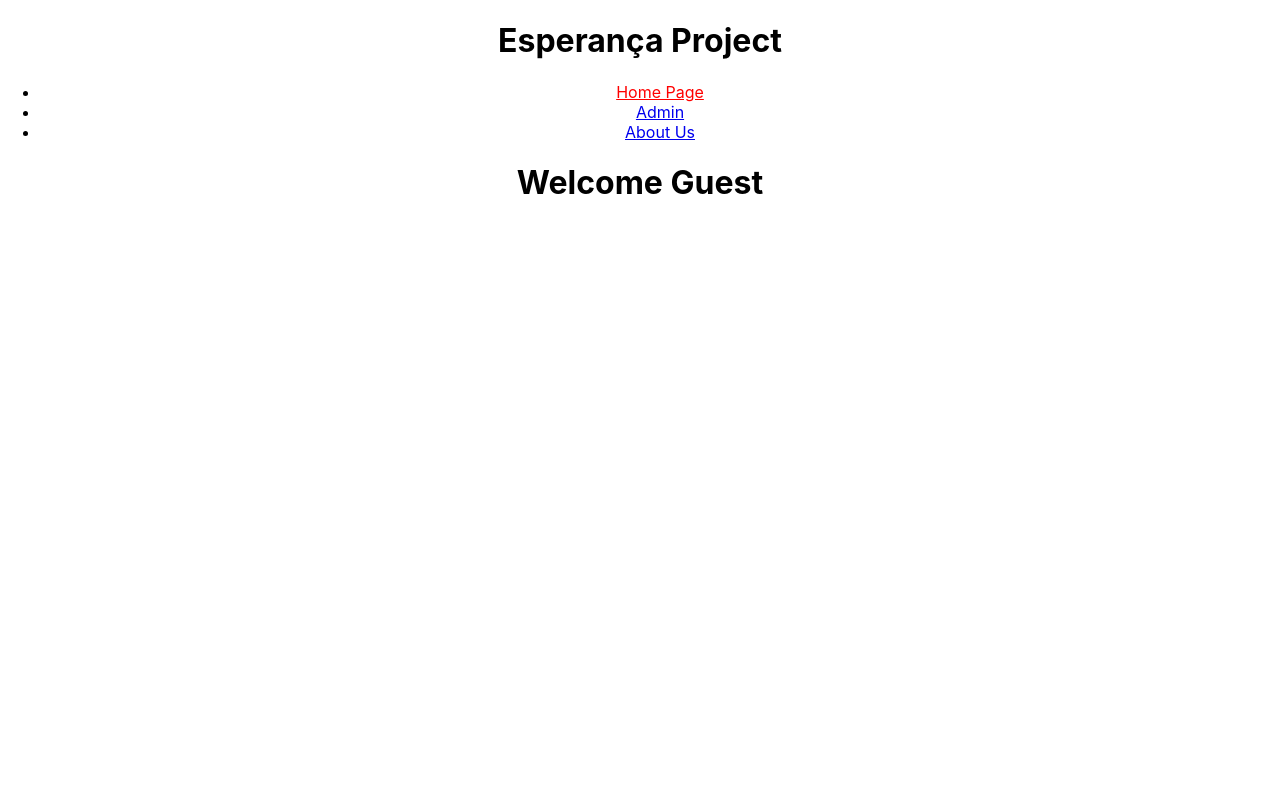
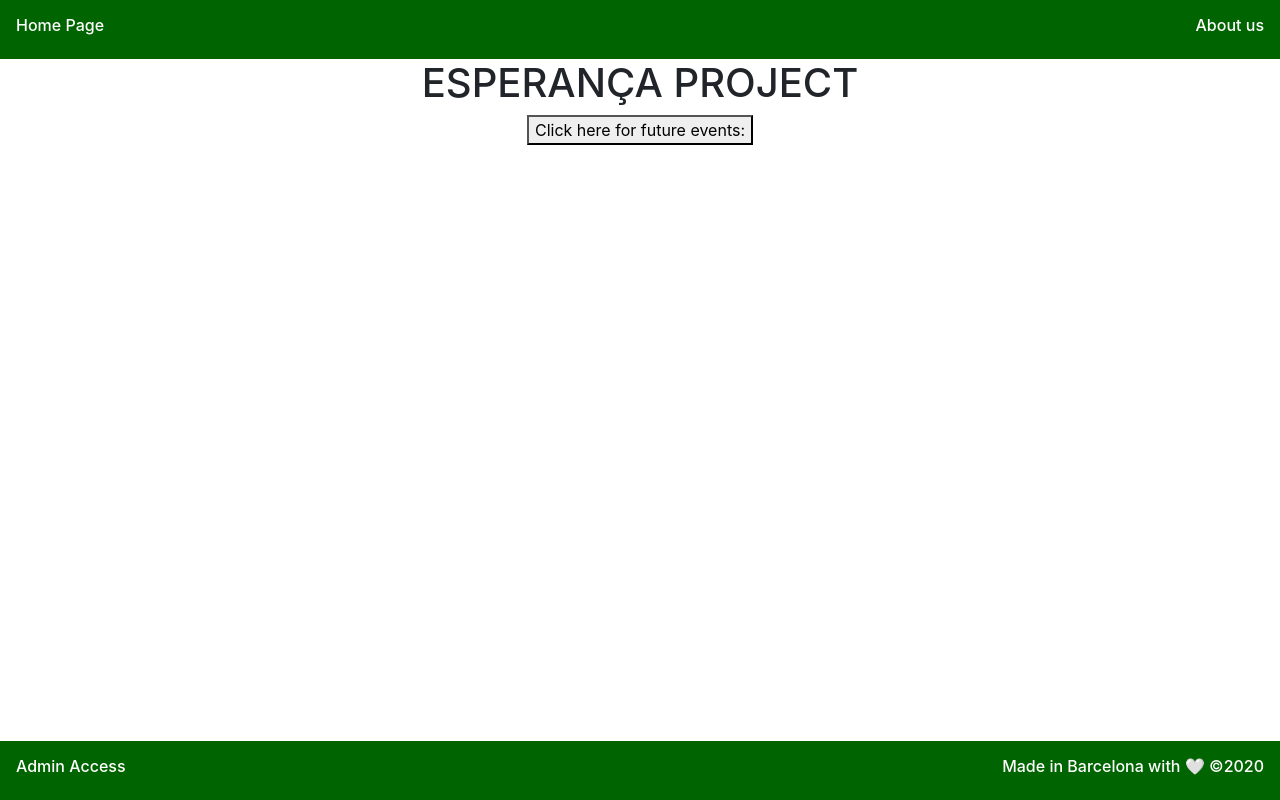
Before and after one commit to cdorella/fspt2-volunteer-sign-up-project, a React (Create React App) app in the folder client/: page / in a window 1280 px wide. Built offline with nearby package versions, Linux system fonts and the light colour scheme.

Commit message:
front-end react router, created pages, start of home page

```diff
--- a/client/package.json
+++ b/client/package.json
@@ -6,10 +6,12 @@
 		"@testing-library/jest-dom": "^4.2.4",
 		"@testing-library/react": "^9.3.2",
 		"@testing-library/user-event": "^7.1.2",
+		"bootstrap": "^4.5.0",
 		"react": "^16.13.1",
 		"react-dom": "^16.13.1",
 		"react-router-dom": "^5.2.0",
-		"react-scripts": "3.4.1"
+		"react-scripts": "3.4.1",
+		"reactstrap": "^8.4.1"
 	},
 	"scripts": {
 		"start": "react-scripts start",
--- a/client/src/App.css
+++ b/client/src/App.css
@@ -16,3 +16,35 @@
 .active-item {
 	color: red;
 }
+
+.page-container {
+	display: flex;
+	flex-direction: column;
+	position: relative;
+	min-height: 100vh;
+}
+
+.content-wrap {
+	flex: 1;
+}
+
+.main-header {
+	color: white;
+	background-color: darkgreen;
+	padding: 1em;
+	position: relative;
+	width: 100%;
+}
+
+.main-footer {
+	color: white;
+	background-color: darkgreen;
+	padding: 1em;
+	position: absolute;
+	width: 100%;
+	bottom: 0;
+}
+
+.link {
+	color: white;
+}
--- a/client/src/App.js
+++ b/client/src/App.js
@@ -1,15 +1,19 @@
 import React from "react";
 import { BrowserRouter, Switch, Route, NavLink } from "react-router-dom";
 import "./App.css";
+import "bootstrap/dist/css/bootstrap.css";
 
+import HomePage from "./pages/home-page";
 import Admin from "./pages/admin-page";
-import HomePage from "./pages/home-page";
 import About from "./pages/about-page";
 
 class App extends React.Component {
-	state = {
+	constructor(props) {
+		super(props);
+		this.state = {
 			path: "/",
 		};
+	}
 
 	handleOnClick = path => {
 		this.setState({ path });
@@ -18,31 +22,54 @@ class App extends React.Component {
 	render() {
 		return (
 			<div className="App">
-				<h1>Esperança Project</h1>
+				<div className="page-container">
+					<div className="content-wrap">
 						<BrowserRouter>
-					<ul>
-						<li>
-							<NavLink exact activeClassName="active-item" to="/">
-								Home Page
+							<div className="main-header">
+								<div className="clearfix">
+									<div className="float-left">
+										<NavLink className="link" to="/">
+											<h6>Home Page</h6>
 										</NavLink>
-						</li>
-						<li>
-							<NavLink activeClassName="active-item" to="/admin">
-								Admin
+									</div>
+									<div className="float-right">
+										<NavLink className="link" to="/about">
+											<h6>About us</h6>
 										</NavLink>
-						</li>
-						<li>
-							<NavLink activeClassName="active-item" to="/about">
-								About Us
+									</div>
+								</div>
+							</div>
+
+							<Switch>
+								<Route exact path="/" component={HomePage}>
+									<HomePage />
+								</Route>
+								<Route path="/admin" component={Admin}>
+									<Admin />
+								</Route>
+								<Route path="/about" component={About}>
+									<About />
+								</Route>
+							</Switch>
+
+							<div className="clearfix">
+								<div className="main-footer">
+									<div className="float-left">
+										<NavLink className="link" to="/admin">
+											<h6>Admin Access</h6>
 										</NavLink>
-						</li>
-					</ul>
-					<Switch>
-						<Route exact path="/" children={HomePage} />
-						<Route path="/admin" children={Admin} />
-						<Route path="/about" children={About} />
-					</Switch>
+									</div>
+									<div className="float-right">
+										<h6>
+											{" "}
+											Made in Barcelona with 🤍 &copy;{new Date().getFullYear()}
+										</h6>
+									</div>
+								</div>
+							</div>
 						</BrowserRouter>
+					</div>
+				</div>
 			</div>
 		);
 	}
--- a/client/src/pages/about-page.jsx
+++ b/client/src/pages/about-page.jsx
@@ -1,11 +1,9 @@
 import React from "react";
+import "bootstrap/dist/css/bootstrap.css";
+import "./about-page.css";
 
 const About = () => {
-	return (
-		<>
-			<h1>About us</h1>
-		</>
-	);
+	return <h1>About us</h1>;
 };
 
 export default About;
--- a/client/src/pages/admin-page.jsx
+++ b/client/src/pages/admin-page.jsx
@@ -1,4 +1,6 @@
 import React from "react";
+import "bootstrap/dist/css/bootstrap.css";
+import "./admin-page.css";
 
 const Admin = () => {
 	return <h1>Welcome Admin</h1>;
--- a/client/src/pages/home-page.jsx
+++ b/client/src/pages/home-page.jsx
@@ -1,7 +1,62 @@
 import React from "react";
+import "bootstrap/dist/css/bootstrap.css";
+import "./home-page.css";
 
-const HomePage = () => {
-	return <h1>Welcome Guest</h1>;
-};
+class HomePage extends React.Component {
+	constructor(props) {
+		super(props);
+		this.state = {
+			error: false,
+			events: [],
+			eventDetails: {},
+		};
+	}
+
+	getEvents = () => {
+		fetch("/api/events")
+			.then(response => response.json())
+			.then(response => {
+				this.setState({ events: response });
+			})
+			.catch(() => {
+				this.setState({ error: true });
+			});
+	};
+
+	getEventByID(eventId) {
+		fetch(`/api/events/${eventId}`)
+			.then(response => response.json())
+			.then(response => {
+				this.setState({ eventDetails: response });
+			})
+			.catch(() => {
+				this.setState({ error: true });
+			});
+	}
+
+	render() {
+		let displayEvents = this.state.events.map(event => {
+			const { id, date, route } = event;
+			return (
+				<div key={id}>
+					<ul>
+						<li>
+							{`${date} ${route}`}
+							<button onClick={this.getEventByID(id)}>Select</button>
+						</li>
+					</ul>
+				</div>
+			);
+		});
+
+		return (
+			<div>
+				<h1>ESPERANÇA PROJECT</h1>
+				<button onClick={this.getEvents}>Click here for future events:</button>
+				{displayEvents}
+			</div>
+		);
+	}
+}
 
 export default HomePage;
```
Also changed, not shown: client/src/pages/about-page.css (added), client/src/pages/admin-page.css (added), client/src/pages/home-page.css (added), 1 other file (tests, documents, lock files or other folders). Lines whose indentation alone changed are shown as unchanged.
